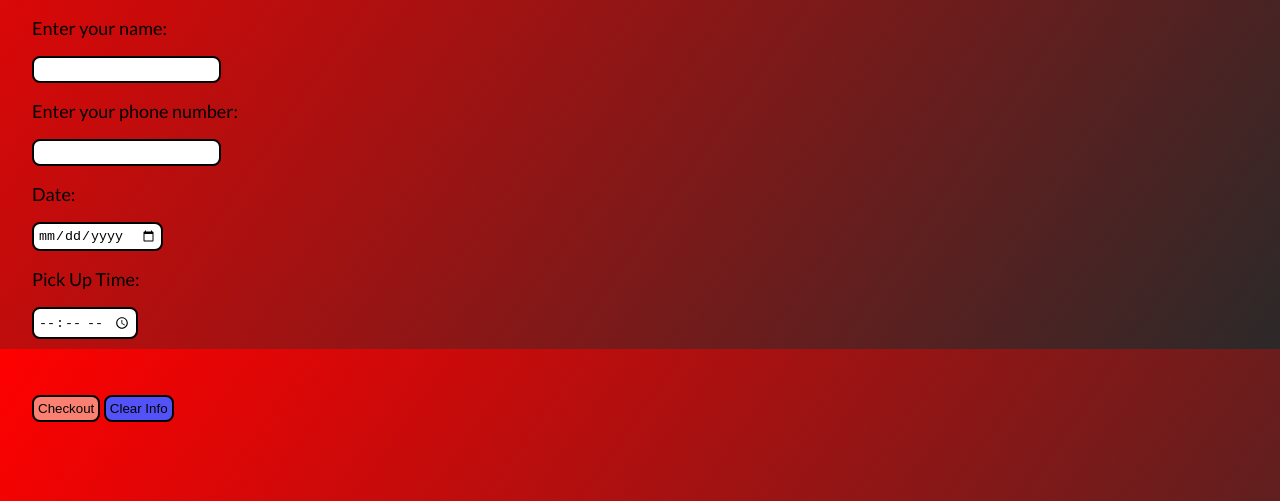
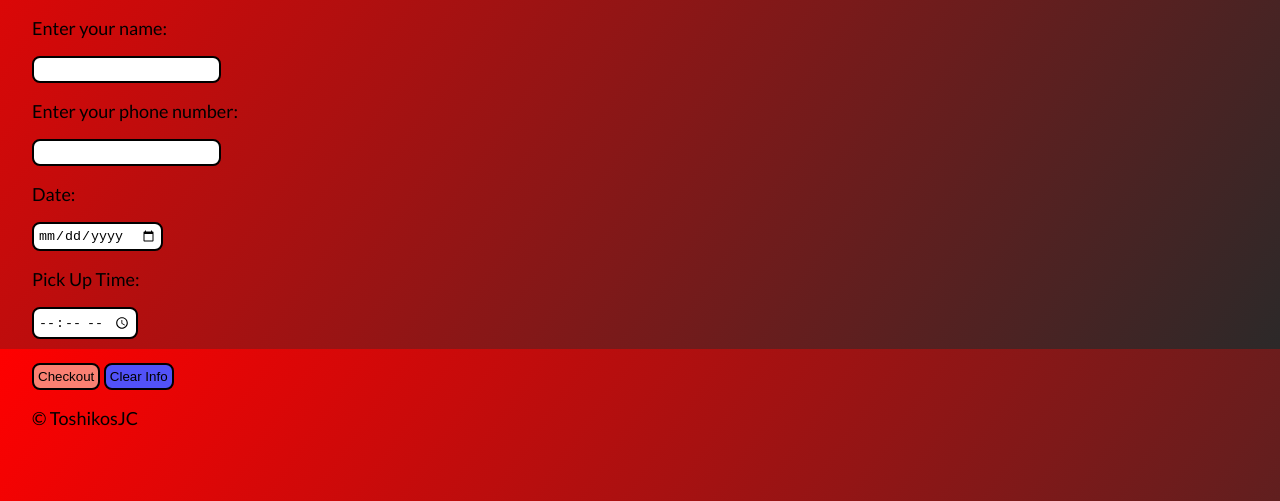
Before and after one commit to Starfox505/ToshikosProject, a plain HTML site: page subpages/ReservationPage.html in a window 1280 px wide. Shown: the part 451-952 px from the top of the page. Drawn offline with Linux system fonts and the light colour scheme.

Commit message:
Update ReservationPage.html
added footer and removed unnecessary breaks

```diff
--- a/subpages/ReservationPage.html
+++ b/subpages/ReservationPage.html
@@ -49,10 +49,12 @@
         <label for="time">Pick Up Time:</label><br>
         <input type="time" name="time" id="time" min="11:00" max="21:30" required>
         <br>
-        <br>
         <input class="checkout" type="submit" id="checkout" value="Checkout">
         <input class="clear" type="reset" id="resetorder" value="Clear Info">
     </form>
+    <footer>
+        &copy; ToshikosJC
+    </footer>
 </body>
 
 </html>
```
